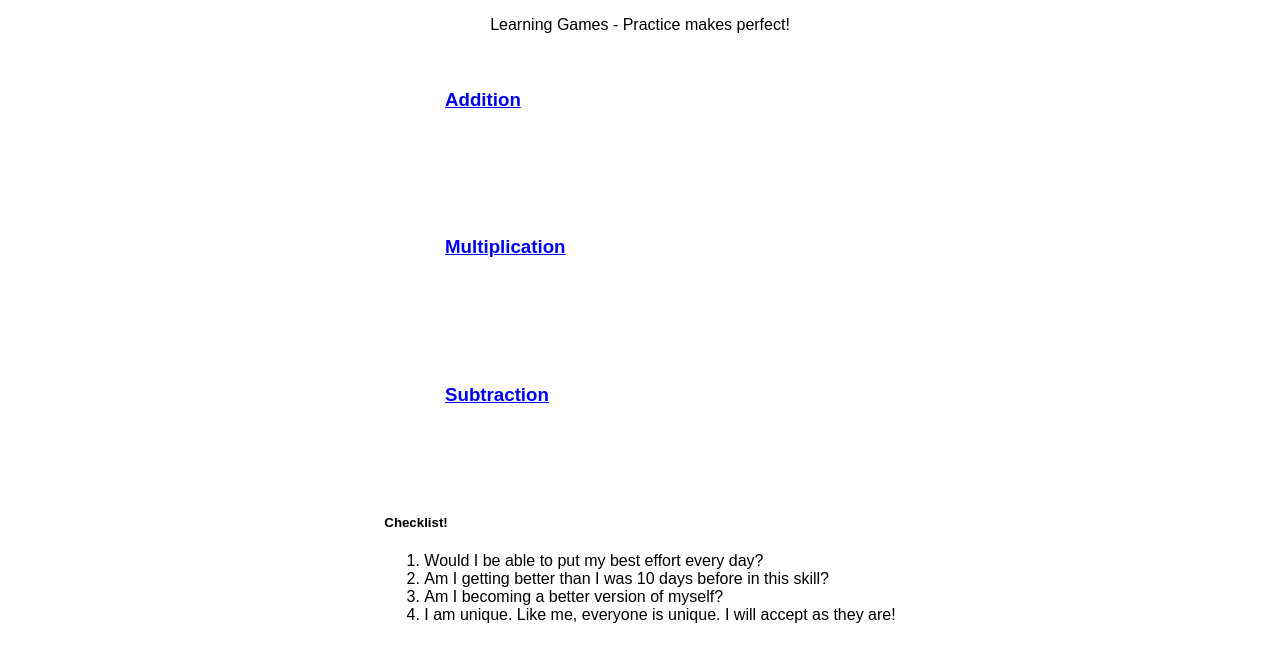
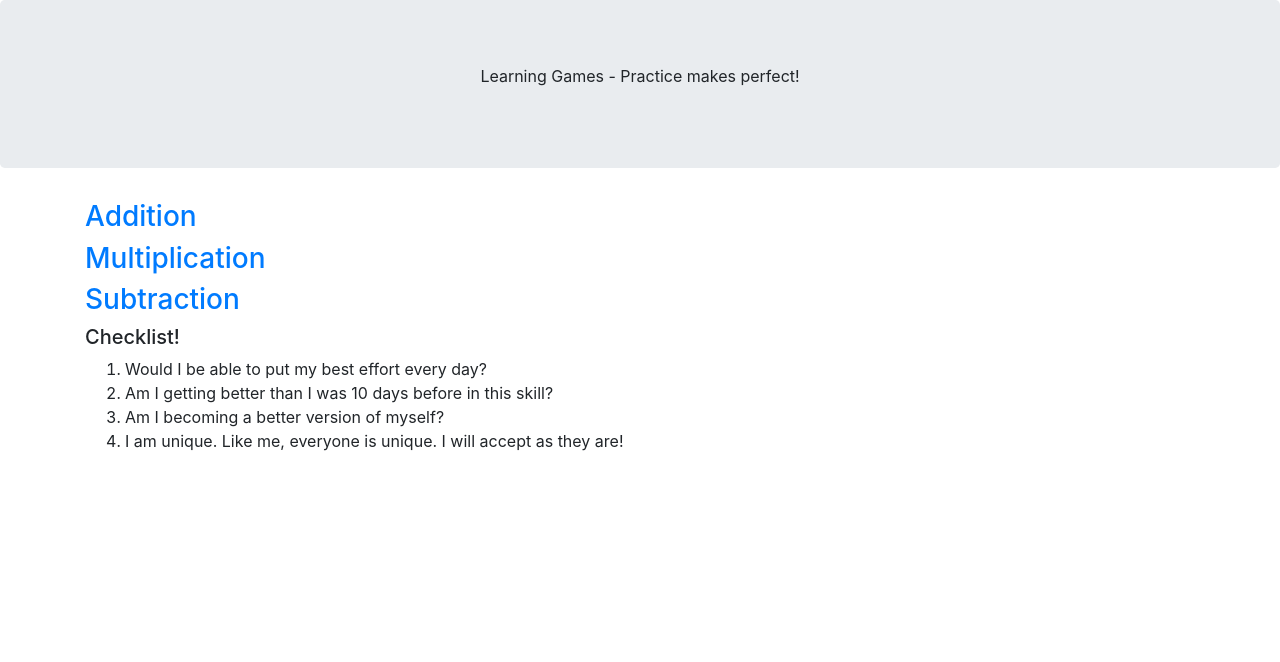
Before and after one commit to dhinamorumurai/dhinamorumurai.github.io, a plain HTML site: page index.html in a window 1280 px wide. Drawn offline with nearby package versions, Linux system fonts and the light colour scheme; a script that the page names is missing.

Commit message:
bootstrap initial

```diff
--- a/index.html
+++ b/index.html
@@ -1,25 +1,46 @@
 <!DOCTYPE html>
 <html lang="en">
+
 <head>
+  <meta name="viewport" content="width=device-width, initial-scale=1">
   <meta charset="UTF-8" />
-    <meta name="viewport" content="width=device-width, initial-scale=1.0" />
-    <meta http-equiv="X-UA-Compatible" content="ie=edge" />
-    <link rel="stylesheet" href="style.css" />
+  <link rel="stylesheet" href="https://maxcdn.bootstrapcdn.com/bootstrap/4.5.0/css/bootstrap.min.css">
+  <script src="https://ajax.googleapis.com/ajax/libs/jquery/3.5.1/jquery.min.js"></script>
+  <script src="https://cdnjs.cloudflare.com/ajax/libs/popper.js/1.16.0/umd/popper.min.js"></script>
+  <script src="https://maxcdn.bootstrapcdn.com/bootstrap/4.5.0/js/bootstrap.min.js"></script>
+
   <title>Everyday I am getting better!</title>
 </head>
+
 <body>
+  <div class="jumbotron text-center">
     <p>Learning Games - Practice makes perfect!</p>
-    <div class="game-container">
-      <a href="addition.html"><h3>Addition</h3></a>
   </div>
-    <div class="game-container">
-      <a href="multiplication.html"><h3>Multiplication</h3></a>
+  <div class="container">
+    <div class="row">
+      <div class="col-sm-12">
+
+        <a href="addition.html">
+          <h3>Addition</h3>
+        </a>
+
       </div>
-    <div class="game-container">
-      <a href="subtraction.html"><h3>Subtraction</h3></a>
+      <div class="col-sm-12">
+
+        <a href="multiplication.html">
+          <h3>Multiplication</h3>
+        </a>
+
       </div>
-    <div>
-    <div>
+      <div class="col-sm-12">
+
+        <a href="subtraction.html">
+          <h3>Subtraction</h3>
+        </a>
+
+      </div>
+      <div class="col-sm-12">
+
         <h5>Checklist!</h5>
         <ol>
 
@@ -28,7 +49,14 @@
           <li>Am I becoming a better version of myself?</li>
           <li>I am unique. Like me, everyone is unique. I will accept as they are!</li>
         </ol>
+
       </div>
+
+    </div>
+  </div>
+  </div>
+
   <script src="script.js"></script>
 </body>
+
 </html>
```
Also changed, not shown: addition.html (+1 -8 lines), multiplication.html (+0 -7 lines), subtraction.html (+0 -7 lines). Lines whose indentation alone changed are shown as unchanged.
